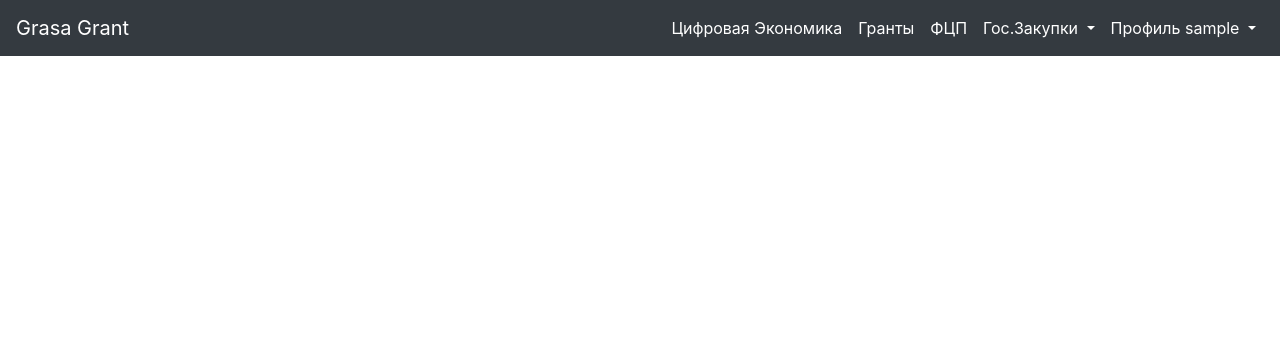
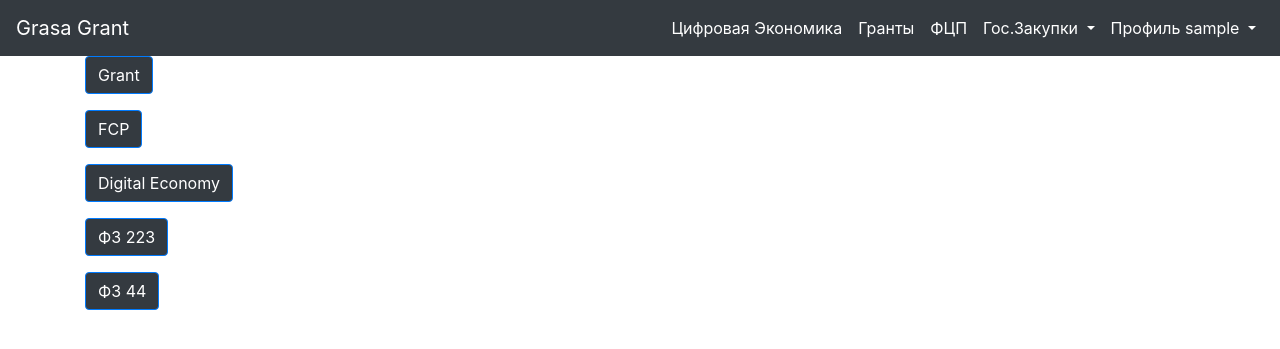
Before and after one commit to iliskhan/Grasa_Grants, a Django app: page /favorite_list/ in a window 1280 px wide. Shown: the top 349 px of the page. Run offline with Django 3.2, Linux system fonts and the light colour scheme; the visitor is signed in with stand-in values (Sample User, id 1); data that the repository does not hold is empty; some libraries are stand-ins or nearby versions.

Commit message:
differentiation of access to fz223 and fz44 is implemented and changed (templates/favorite_list.html, static/css/styles.css)

```diff
--- a/grasagrant/accounts/views.py
+++ b/grasagrant/accounts/views.py
@@ -10,6 +10,7 @@ from .tokens import account_activation_token
 from .models import User
 from django.core.mail import EmailMessage
 
+from django.contrib.auth.models import Group, Permission
 
 def signup(request):
     if request.method == 'POST':
@@ -51,6 +52,7 @@ def activate(request, uidb64, token):
     else:
         return HttpResponse('Ссылка на активацию аккаунта недействительна!')
 
+
 #from django.contrib.auth.forms import UserCreationForm
 #def signup(request):
 #    if request.user.is_authenticated:
--- a/grasagrant/main/static/css/styles.css
+++ b/grasagrant/main/static/css/styles.css
@@ -40,6 +40,7 @@ img {
 
 .info-card {
   margin-top: 10px;
+  margin-bottom: 10px;
   color: black;
   font-size: 1rem;
   background-color: #BDC3C7;
--- a/grasagrant/main/templates/favorite_list.html
+++ b/grasagrant/main/templates/favorite_list.html
@@ -7,38 +7,83 @@
 {% block content %}
 
 <section class="container">
-    {% for favorite in favorite_all %}
 
-    <div class="info-card" onclick="location.href='{% url 'detailed' favorite|get_model_name  favorite.id %}'">
+  <!-- GRANT -->
+  <p>
+    <button style="background-color: #343a40;" class="btn btn-primary" type="button" data-toggle="collapse" data-target="#grant" aria-expanded="false" aria-controls="collapseExample">
+      Grant
+    </button>
+  </p>
+  <div class="collapse" id="grant">
+      {% for grant in favorite_grant %}
+        <div class="info-card" onclick="location.href='{% url 'detailed' grant|get_model_name grant.id %}'">
+          <h6>{{grant.text}}</h6>
+          <p>{{grant.time|date:"d-m-Y"}}</p>
+        </div>
+      {% endfor %}
+  </div>
 
-        {% if favorite.org_name %}
-          <h2>{{favorite.org_name}}</h2>
-        {% endif %}
-        {% if favorite.card_name %}
-          <h2>{{favorite.card_name}}</h2>
-        {% endif %}
-        {% if favorite.name %}
-          <h2>{{favorite.name}}</h2>
-        {% endif %}
-        {% if favorite.purchase_object %}
-          <h2>{{favorite.purchase_object}}</h2>
-        {% endif %}
-        {% if favorite.text %}
-          <h2>{{favorite.text}}</h2>
-        {% endif %}
+  <!-- FCP -->
+  <p>
+    <button style="background-color: #343a40;" class="btn btn-primary" type="button" data-toggle="collapse" data-target="#fcp" aria-expanded="false" aria-controls="collapseExample">
+      FCP
+    </button>
+  </p>
+  <div class="collapse" id="fcp">
+      {% for fcp in favorite_fcp %}
+        <div class="info-card" onclick="location.href='{% url 'detailed' fcp|get_model_name fcp.id %}'">
+          <h6>{{fcp.card_name}}</h6>
+          <p>{{fcp.time|date:"d-m-Y"}}</p>
+        </div>
+      {% endfor %}
+  </div>
 
-        {% if favorite.time %}
-          <h3>{{favorite.time|date:"d-m-Y"}}</h3>
-        {% endif %}
-        {% if favorite.date %}
-          <h3>{{favorite.date|date:"d-m-Y"}}</h3>
-        {% endif %}
-        {% if favorite.create_date %}
-          <h3>{{favorite.create_date|date:"d-m-Y"}}</h3>
-        {% endif %}
+  <!-- Digital Economy -->
+  <p>
+    <button style="background-color: #343a40;" class="btn btn-primary" type="button" data-toggle="collapse" data-target="#digitaleconomy" aria-expanded="false" aria-controls="collapseExample">
+      Digital Economy
+    </button>
+  </p>
+  <div class="collapse" id="digitaleconomy">
+      {% for digitaleconomy in favorite_digitaleconome %}
+        <div class="info-card" onclick="location.href='{% url 'detailed' digitaleconomy|get_model_name digitaleconomy.id %}'">
+          <h6>{{digitaleconomy.text}}</h6>
+          <p>{{digitaleconomy.date|date:"d-m-Y"}}</p>
+        </div>
+      {% endfor %}
+  </div>
 
-      </div>
-    {% endfor %}
+  <!-- FZ223 -->
+  <p>
+    <button style="background-color: #343a40;" class="btn btn-primary" type="button" data-toggle="collapse" data-target="#fz223" aria-expanded="false" aria-controls="collapseExample">
+      ФЗ 223
+    </button>
+  </p>
+  <div class="collapse" id="fz223">
+      {% for fz223 in favorite_fz223 %}
+        <div class="info-card" onclick="location.href='{% url 'detailed' fz223|get_model_name fz223.id %}'">
+          <h6>{{fz223.name}}</h6>
+          <p>{{fz223.create_date|date:"d-m-Y"}}</p>
+        </div>
+      {% endfor %}
+  </div>
+
+  <!-- FZ44 -->
+  <p>
+    <button style="background-color: #343a40;" class="btn btn-primary" type="button" data-toggle="collapse" data-target="#fz44" aria-expanded="false" aria-controls="collapseExample">
+        ФЗ 44
+    </button>
+  </p>
+  <div class="collapse" id="fz44">
+      {% for fz44 in favorite_fz44 %}
+        <div class="info-card" onclick="location.href='{% url 'detailed' fz44|get_model_name fz44.id %}'">
+          <h6>{{fz44.org_name}}</h6>
+          <h6>{{fz44.purchase_object}}</h6>
+          <p>{{fz44.create_date|date:"d-m-Y"}}</p>
+        </div>
+      {% endfor %}
+  </div>
+
 </section>
 
 {% endblock %}
--- a/grasagrant/main/urls.py
+++ b/grasagrant/main/urls.py
@@ -14,4 +14,8 @@ urlpatterns = [
     path('favorite_post/<str:tab_name>/<int:pk>/', views.favorite_post, name='favorite_post'),
     path('favorite_list/', views.favorite_list, name='favorite_list'),
 
+    path('subscription/', views.subscription, name='subscription'),
+    path('buy_subscription/', views.buy_subscription, name='buy_subscription'),
+
+
 ]
--- a/grasagrant/main/views.py
+++ b/grasagrant/main/views.py
@@ -4,13 +4,13 @@ from accounts.models import User
 from itertools import chain
 
 from django.shortcuts import redirect
-
+from django.contrib.auth.models import Group, Permission
 from django.views.generic import View
 from django.shortcuts import render, redirect, get_object_or_404
 from django.http import HttpResponse, Http404
 from django.core import serializers
 from django.contrib.auth.forms import UserCreationForm
-from django.contrib.auth.decorators import login_required
+from django.contrib.auth.decorators import login_required, permission_required
 from django.utils.decorators import method_decorator
 
 from django.contrib.auth.decorators import login_required, user_passes_test
@@ -51,39 +51,33 @@ def detailed(request, tab_name, pk):
                    'is_favorite':is_favorite},
     )
 
-
+@login_required
 def favorite_post(request, tab_name, pk):
     post = get_object_or_404(global_variables[tab_name], id=pk)
 
-    if request.user.is_authenticated:
+    if post.favorite.filter(id=request.user.id).exists():
+        post.favorite.remove(request.user)
+    else:
+        post.favorite.add(request.user)
 
-        if post.favorite.filter(id=request.user.id).exists():
-            post.favorite.remove(request.user)
-        else:
-            post.favorite.add(request.user)
+    return redirect(post.get_absolute_url())
 
-        return redirect(post.get_absolute_url())
-
-    else:
-        return redirect('/login/')
-
-    # return redirect(request.META['HTTP_REFERER'])
 
 def favorite_list(request):
 
-    user = request.user
+    favorite_grant = request.user.grant_set.all()
+    favorite_digitaleconome = request.user.digitaleconomy_set.all()
+    favorite_fcp = request.user.fcp_set.all()
+    favorite_fz223 = request.user.fz223_set.all()
+    favorite_fz44 = request.user.fz44_set.all()
 
-    favorite_grant = user.grant_set.all()
-    favorite_digitaleconome = user.digitaleconomy_set.all()
-    favorite_fcp = user.fcp_set.all()
-    favorite_fz223 = user.fz223_set.all()
-    favorite_fz44 = user.fz44_set.all()
-
-    favorite_all = list(chain(favorite_grant, favorite_digitaleconome, favorite_fcp, favorite_fz223, favorite_fz44))
-
-
-    # return HttpResponse(favorite_all[-1].__class__.__name__)
-    return render(request, 'favorite_list.html', context={'favorite_all': favorite_all})
+    return render(request, 'favorite_list.html', context={
+                                                'favorite_grant': favorite_grant,
+                                                'favorite_digitaleconome': favorite_digitaleconome,
+                                                'favorite_fcp': favorite_fcp,
+                                                'favorite_fz223': favorite_fz223,
+                                                'favorite_fz44': favorite_fz44
+                                            })
 
 
 def subtypes_list(request, tab_name, pk):
@@ -130,8 +124,13 @@ def region_types_list(request, tab_name, region):
         context={f"types": types, "tab_name": tab_name, "region": region},
     )
 
+# def check_user(user):
+#     return user.is_superuser or user.groups.filter(name='user_subsrcibed').exists()
 
-@user_passes_test(lambda user: user.groups.filter(name='subscribers').count() == 0, login_url='home')
+@login_required
+@permission_required(('main.view_fz223', 'main.view_fz44'), login_url='/subscription/')
+# @user_passes_test(check_user, login_url='/subscription/')
+# @user_passes_test(lambda user: user.groups.filter(name='subscribers').count() == 0, login_url='home')
 def regions_list(request, tab_name):
     regions = Region.objects.all()
 
@@ -142,3 +141,28 @@ def regions_list(request, tab_name):
         'regions_list.html',
         context = {'regions': regions, 'tab_name': tab_name},
     )
+
+def subscription(request):
+
+    return render(request, 'subscription.html')
+
+
+def buy_subscription(request):
+
+    user_subscribed_group, create = Group.objects.get_or_create(name='user_subscribed')
+
+    if create:
+        permission_view_fz223 = Permission.objects.get(codename='view_fz223')
+        permission_view_fz44 = Permission.objects.get(codename='view_fz44')
+        user_subscribed_group.permissions.add(permission_view_fz223, permission_view_fz44)
+
+    request.user.groups.add(user_subscribed_group)
+    request.user.save()
+
+    # view_fz223 = Permission.objects.get('main.view_fz223')
+    # view_fz44 = Permission.objects.get('main.view_fz44')
+
+    # request.user.user_permissions.add(view_fz223, view_fz44)
+    # request.user.save()
+
+    return render(request, 'buy_subscription.html')
```
Also changed, not shown: grasagrant/main/templates/buy_subscription.html (added, +15 -0 lines), grasagrant/main/templates/subscription.html (added, +18 -0 lines).
